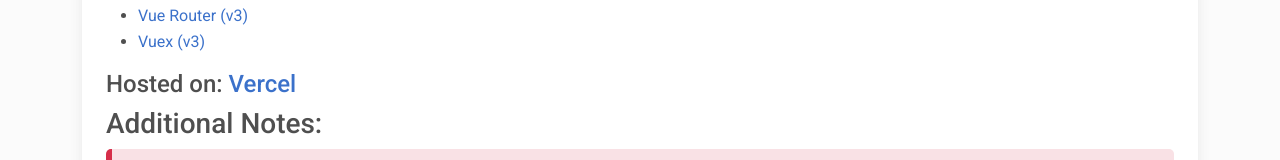
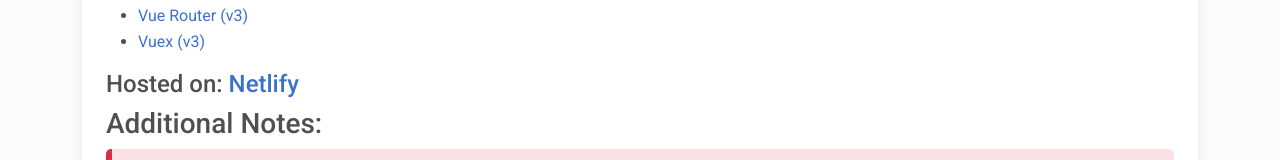
Before and after one commit to wrench1815/Incquest-assignment, a Vue app: page / in a window 1280 px wide. Shown: the part 546-706 px from the top of the page. Built offline with nearby package versions, Linux system fonts and the light colour scheme.

Commit message:
👌 IMPROVE: update hosting remove modal test button

```diff
--- a/src/components/Home/index.vue
+++ b/src/components/Home/index.vue
@@ -59,7 +59,7 @@
         </ul>
 
         <h4>
-          Hosted on: <a href="https://vercel.com/" target="_blank">Vercel</a>
+          Hosted on: <a href="https://netlify.com/" target="_blank">Netlify</a>
         </h4>
 
         <h3>Additional Notes:</h3>
--- a/src/views/Product/DetailView.vue
+++ b/src/views/Product/DetailView.vue
@@ -78,16 +78,6 @@
         </div>
       </section>
     </section>
-
-    <!-- Button trigger modal -->
-    <button
-      type="button"
-      class="btn btn-primary"
-      data-mdb-toggle="modal"
-      data-mdb-target="#imageModal"
-    >
-      Launch demo modal
-    </button>
 
     <!-- Image Preview Modal -->
     <div
```
